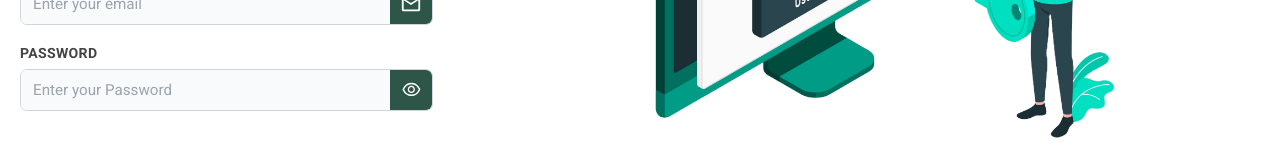
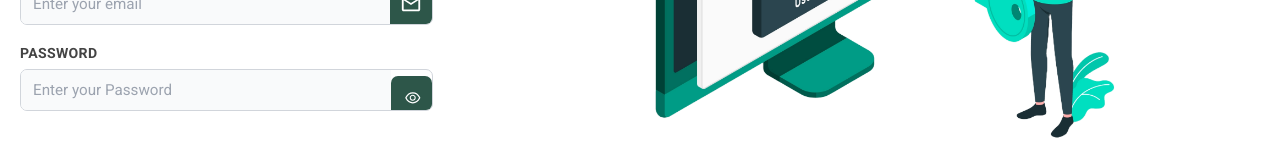
Before and after one commit to aynayan321/Job-wala, a React (Vite) app in the folder frontend/: page /login in a window 1280 px wide. Shown: the part 423-572 px from the top of the page. Built offline with nearby package versions, Linux system fonts and the light colour scheme; no server answers.

Commit message:
Update Login.jsx

```diff
--- a/frontend/src/components/Auth/Login.jsx
+++ b/frontend/src/components/Auth/Login.jsx
@@ -19,54 +19,59 @@ const Login = () => {
   const handleLogin = async (e) => {
     e.preventDefault();
     setLoading(true);
+
     try {
       const { data } = await axios.post(
-        "http://localhost:4000/api/v1/user/login",
+        "https://job-wala-oj9k.onrender.com/api/v1/user/login",
         { email, password, role },
         {
           headers: {
             "Content-Type": "application/json",
-          },
-          withCredentials: true,
+          }
+          // ❌ removed withCredentials
         }
       );
+
       toast.success(data.message);
       setEmail("");
       setPassword("");
       setRole("");
       setIsAuthorized(true);
+
     } catch (error) {
-      toast.error(error.response.data.message);
+      toast.error(
+        error?.response?.data?.message || "Login failed"
+      );
     } finally {
       setLoading(false);
     }
   };
 
-  if(isAuthorized){
-    return <Navigate to={'/'}/>
+  if (isAuthorized) {
+    return <Navigate to={"/"} />;
   }
 
   return (
-    <>
     <section className="authPage">
       <div className="container">
         <div className="header">
           <img src="/careerconnect-black.png" alt="logo" />
           <h3>Login to your account</h3>
         </div>
+
         <form>
           <div className="inputTag">
             <label>Login As</label>
             <div>
               <select value={role} onChange={(e) => setRole(e.target.value)}>
                 <option value="">Select Role</option>
-
                 <option value="Job Seeker">Job Seeker</option>
                 <option value="Employer">Employer</option>
               </select>
               <FaRegUser />
             </div>
           </div>
+
           <div className="inputTag">
             <label>Email Address</label>
             <div>
@@ -79,6 +84,7 @@ const Login = () => {
               <MdOutlineMailOutline />
             </div>
           </div>
+
           <div className="inputTag">
             <label>Password</label>
             <div>
@@ -90,25 +96,25 @@ const Login = () => {
               />
               <button
                 type="button"
-                  className="eye-toggle"
                 onClick={() => setShowPassword((prev) => !prev)}
-                  aria-label={showPassword ? "Hide password" : "Show password"}
               >
                 {showPassword ? <AiOutlineEyeInvisible /> : <AiOutlineEye />}
               </button>
             </div>
           </div>
+
           <button type="submit" onClick={handleLogin} disabled={loading}>
             {loading ? "Logging in..." : "Login"}
           </button>
+
           <Link to={"/register"}>Register Now</Link>
         </form>
       </div>
+
       <div className="banner">
         <img src="/login.png" alt="login" />
       </div>
     </section>
-    </>
   );
 };
 
```
Lines whose indentation alone changed are shown as unchanged.
